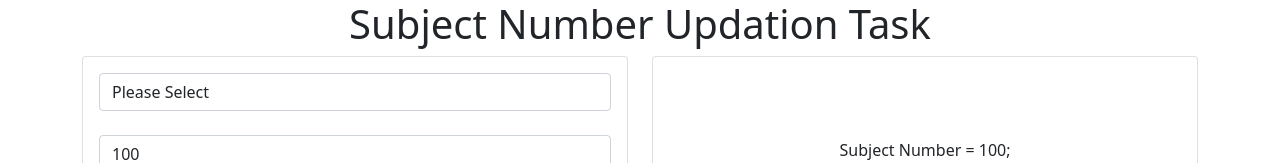
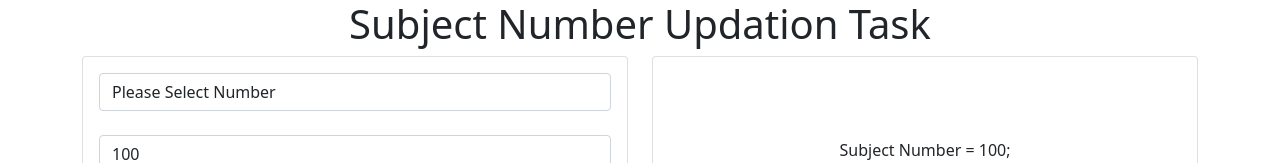
Before and after one commit to HaidaraliChamcham/task-perform, a React (Create React App) app: page / in a window 1280 px wide. Shown: the top 163 px of the page. Built offline with nearby package versions, Linux system fonts and the light colour scheme.

Commit message:
first commit

```diff
--- a/src/screen/demo.js
+++ b/src/screen/demo.js
@@ -23,7 +23,7 @@ export default function Demo() {
             <div className="card-body">
               <form className="form-group" onSubmit={submitHandler}>
                 <select  className="form-control" onChange={(e) => setIncrementBy(e.target.value)} value={incrementBy}>
-                  <option value=""> Please Select</option>
+                  <option value=""> Please Select Number</option>
                   <option value="1">+1</option>
                   <option value="2">+2</option>
                   <option value="-1">-1</option>
```
Also changed, not shown: 1 other file (tests, documents, lock files or other folders).
